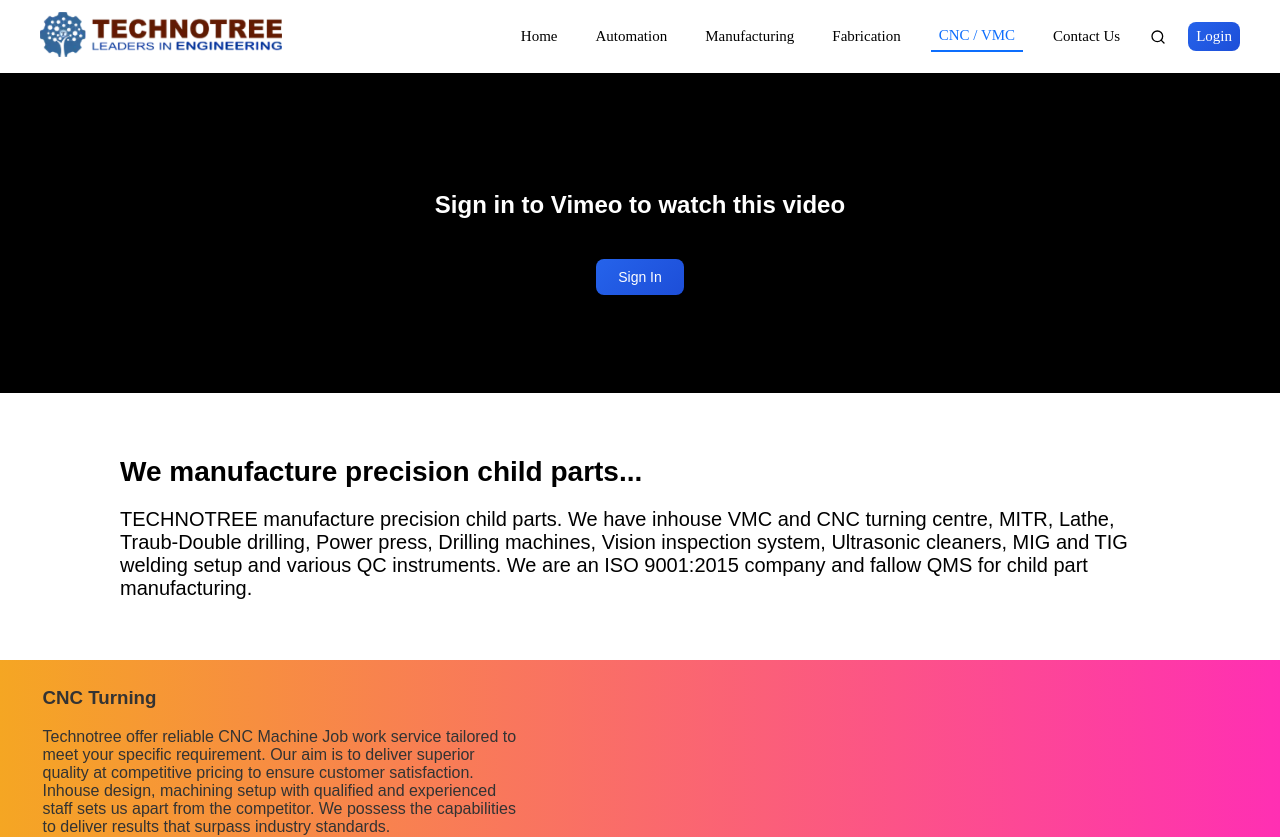
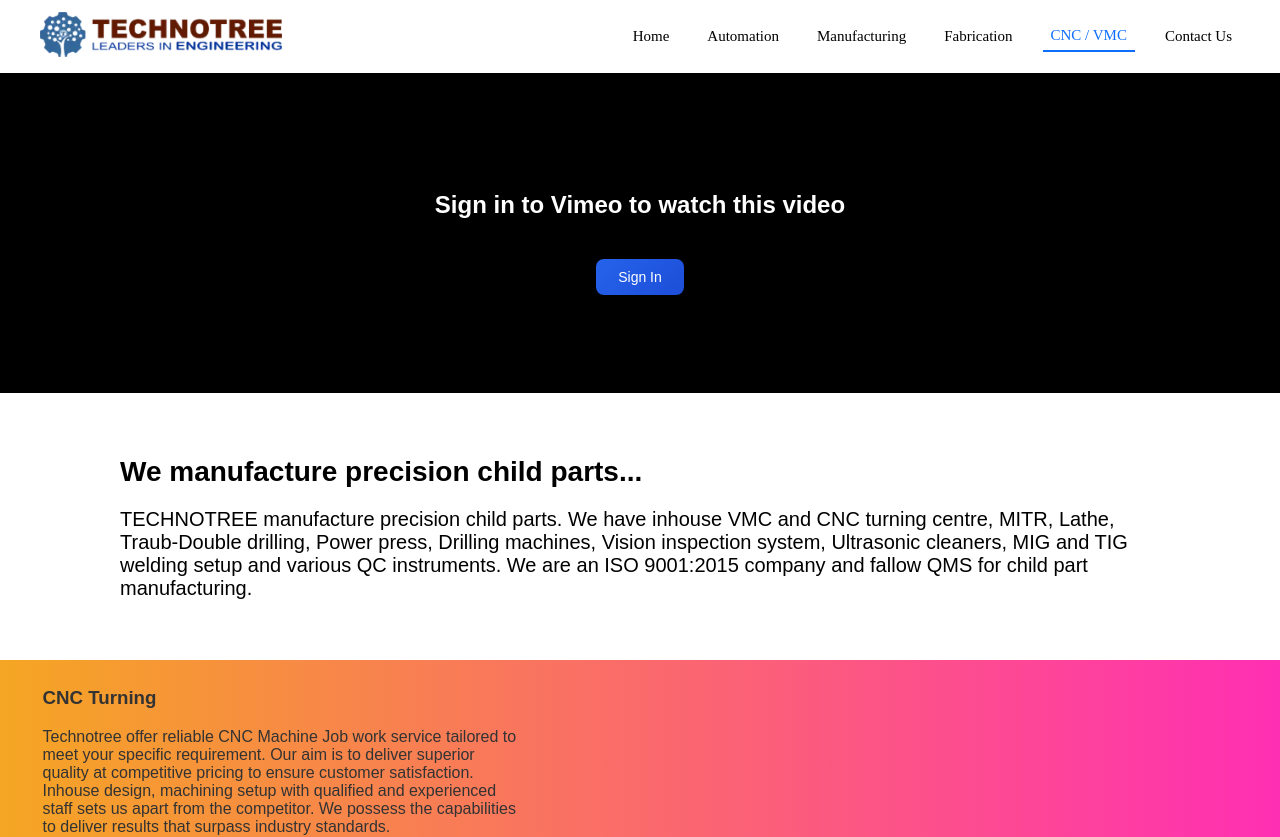
Before and after one commit to kunalkokate243/TECHNOTREE-ENGINEERS, a React (Vite) app in the folder frontend/: page /cnc-vmc in a window 1280 px wide. Shown: the top 837 px of the page. Built offline with nearby package versions, Linux system fonts and the light colour scheme.

Commit message:
remove login

```diff
--- a/frontend/src/components/Navbar.jsx
+++ b/frontend/src/components/Navbar.jsx
@@ -37,28 +37,6 @@
         <NavLink to="/cnc-vmc">CNC / VMC</NavLink>
         <NavLink to="/contact">Contact Us</NavLink>
 
-        {/* Search Icon */}
-        <div
-          className="search-icon"
-          onClick={() => setSearchOpen(!searchOpen)}
-        >
-          <FiSearch />
-        </div>
-
-        {/* Search Input */}
-        {searchOpen && (
-          <input
-            type="text"
-            className="search-input"
-            placeholder="Search..."
-          />
-        )}
-
-        {/* Sign In */}
-        <NavLink to="/login" className="signin-btn">
-          Login
-        </NavLink>
-
       </div>
 
     </div>
```
